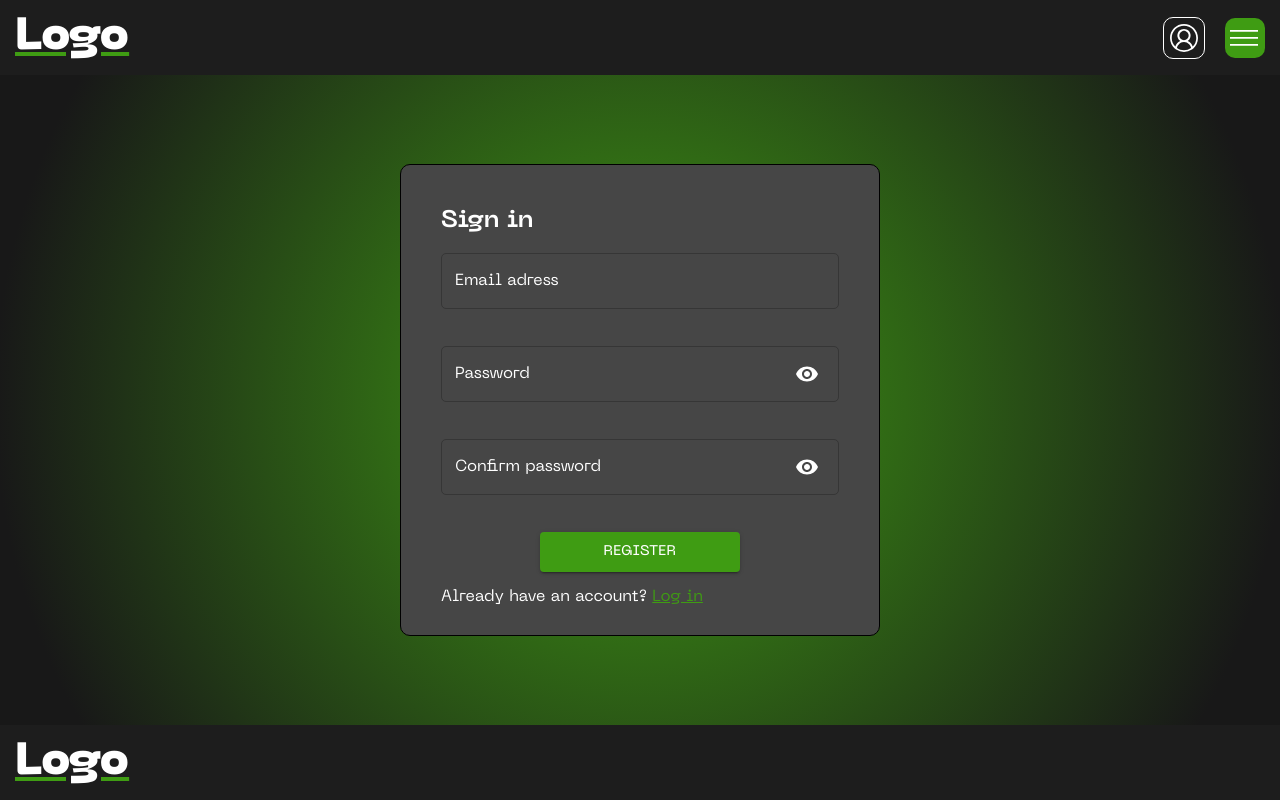
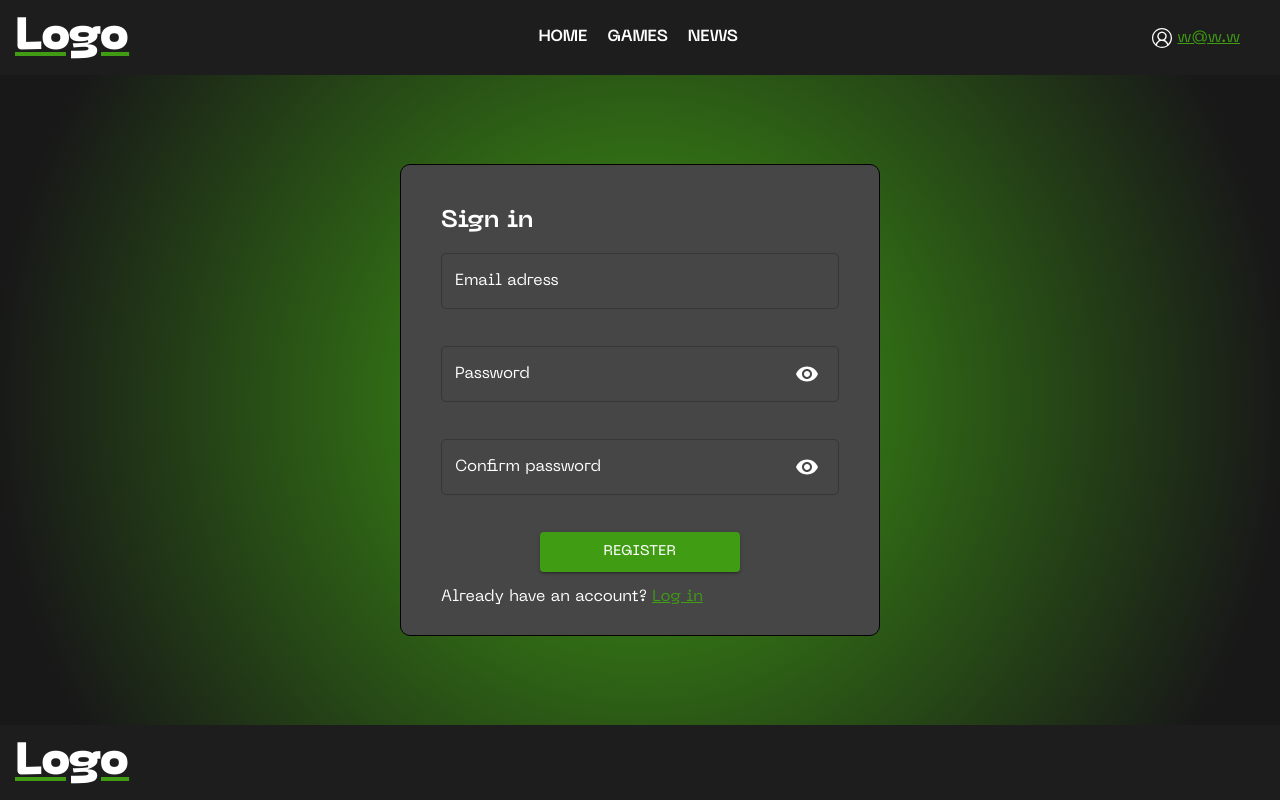
Before and after one commit to amashutikov/games_test_client, a React (Create React App) app: page /#/registration in a window 1280 px wide. Built offline with nearby package versions, Linux system fonts and the light colour scheme; no server answers.

Commit message:
header completed

```diff
--- a/src/components/Header/Header.scss
+++ b/src/components/Header/Header.scss
@@ -1,8 +1,9 @@
 .header {
+  box-sizing: border-box;
   background-color: #1d1d1d;
   color: white;
 
-  height: 45px;
+  height: 75px;
   padding: 15px;
 
   display: flex;
@@ -10,7 +11,7 @@
   align-items: center;
 
   &__menu {
-    background-color:  #3f9c13;
+    background-color: #3f9c13;
     padding: 5px 5px;
     height: 30px;
     width: 30px;
@@ -25,8 +26,6 @@
 
   &__authorization {
     height: 30px;
-    width: 30px;
-    border: 1px solid white;
     padding: 5px;
     border-radius: 10px;
     margin-right: 20px;
@@ -34,22 +33,46 @@
     display: flex;
     align-items: center;
     justify-content: center;
+    gap: 5px;
 
     transition-duration: 500ms;
 
     &-authorized {
-      background-color: #3f9c13;
+      color: #3f9c13;
     }
-
 
     &:hover {
       cursor: pointer;
-      transform: scale(110%);
+      transform: scale(105%);
     }
   }
 
   &__actions {
     display: flex;
     align-items: center;
+
+    &_links {
+      display: flex;
+      gap: 20px;
+      height: 45px;
+    }
+
+    &_link {
+      text-decoration: none;
+      color: inherit;
+
+      font-weight: 600;
+      line-height: 45px;
+
+      &.active {
+        text-decoration: underline 2px solid;
+        text-decoration-color: #3f9c13;
+      }
+
+      &:hover {
+        text-decoration: underline 2px solid;
+        text-decoration-color: #3f9c13;
+      }
+    }
   }
 }
--- a/src/components/Header/Header.tsx
+++ b/src/components/Header/Header.tsx
@@ -1,20 +1,52 @@
+import { Link, useLocation } from 'react-router-dom';
 import { Logo } from '../Logo/Logo';
 import './Header.scss';
 import { VscMenu, VscAccount } from 'react-icons/vsc';
 
 export const Header = () => {
+  const location = useLocation();
   return (
     <div className='header'>
       <Logo />
       <div className='header__actions'>
-        <div className='header__authorization'>
-          {/* add header__authorization-authorized class if the user is authorized */}
-          <VscAccount color='white' size={28} />
+        <div className='header__actions_links'>
+          <Link
+            to={'/'}
+            className={`header__actions_link${
+              location.pathname === '/' ? ' active' : ''
+            }`}
+          >
+            HOME
+          </Link>
+          <Link
+            to={'/games'}
+            className={`header__actions_link${
+              location.pathname === '/games' ? ' active' : ''
+            }`}
+          >
+            GAMES
+          </Link>
+          <Link
+            to={'/news'}
+            className={`header__actions_link${
+              location.pathname === '/news' ? ' active' : ''
+            }`}
+          >
+            NEWS
+          </Link>
         </div>
-        <div className='header__menu'>
+
+        <div className='header__menu' style={{ display: 'none' }}>
           <VscMenu color='white' size={28} />
         </div>
       </div>
+      <Link to={'/settings'}>
+        <div className='header__authorization header__authorization-authorized'>
+          {/* add header__authorization-authorized class if the user is authorized */}
+          <VscAccount color='white' size={20} />
+          w@w.w
+        </div>
+      </Link>
     </div>
   );
 };
```
